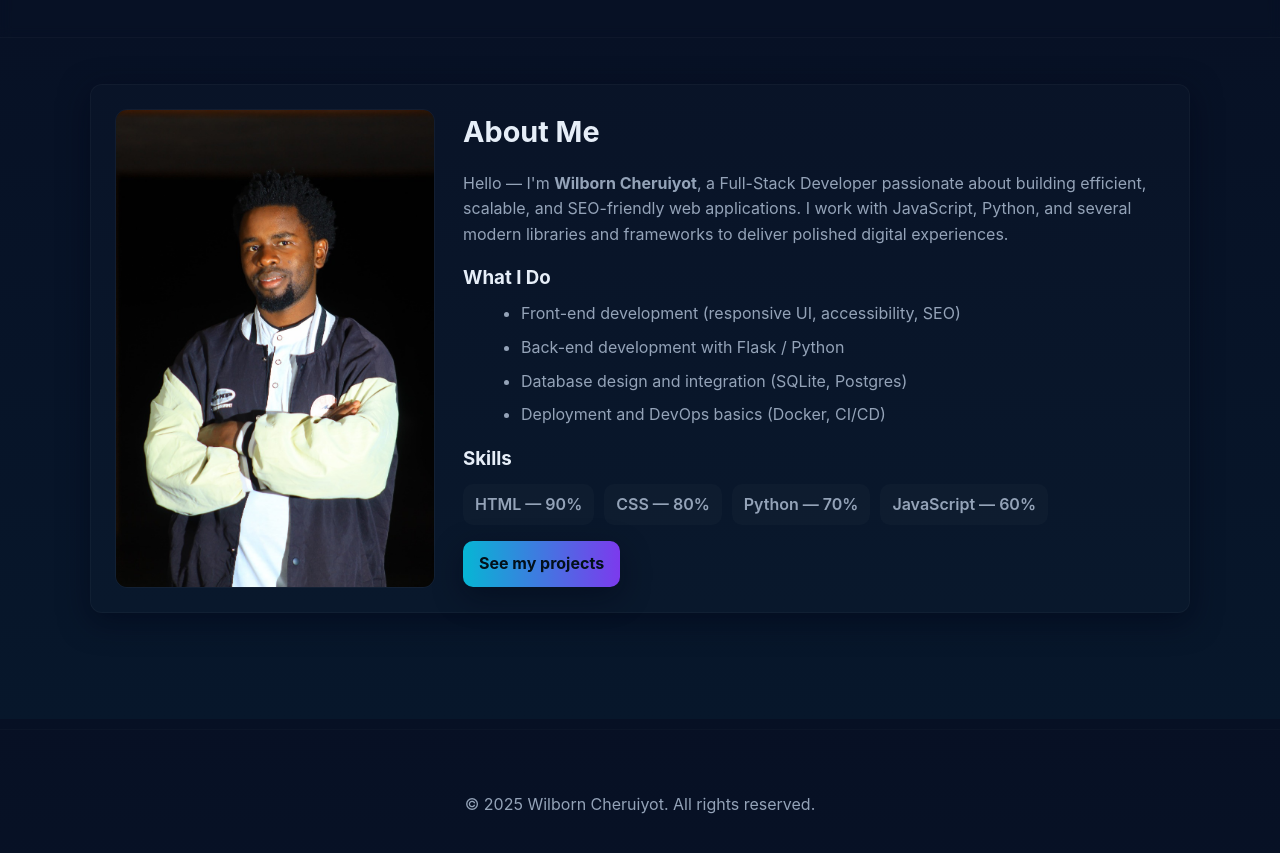
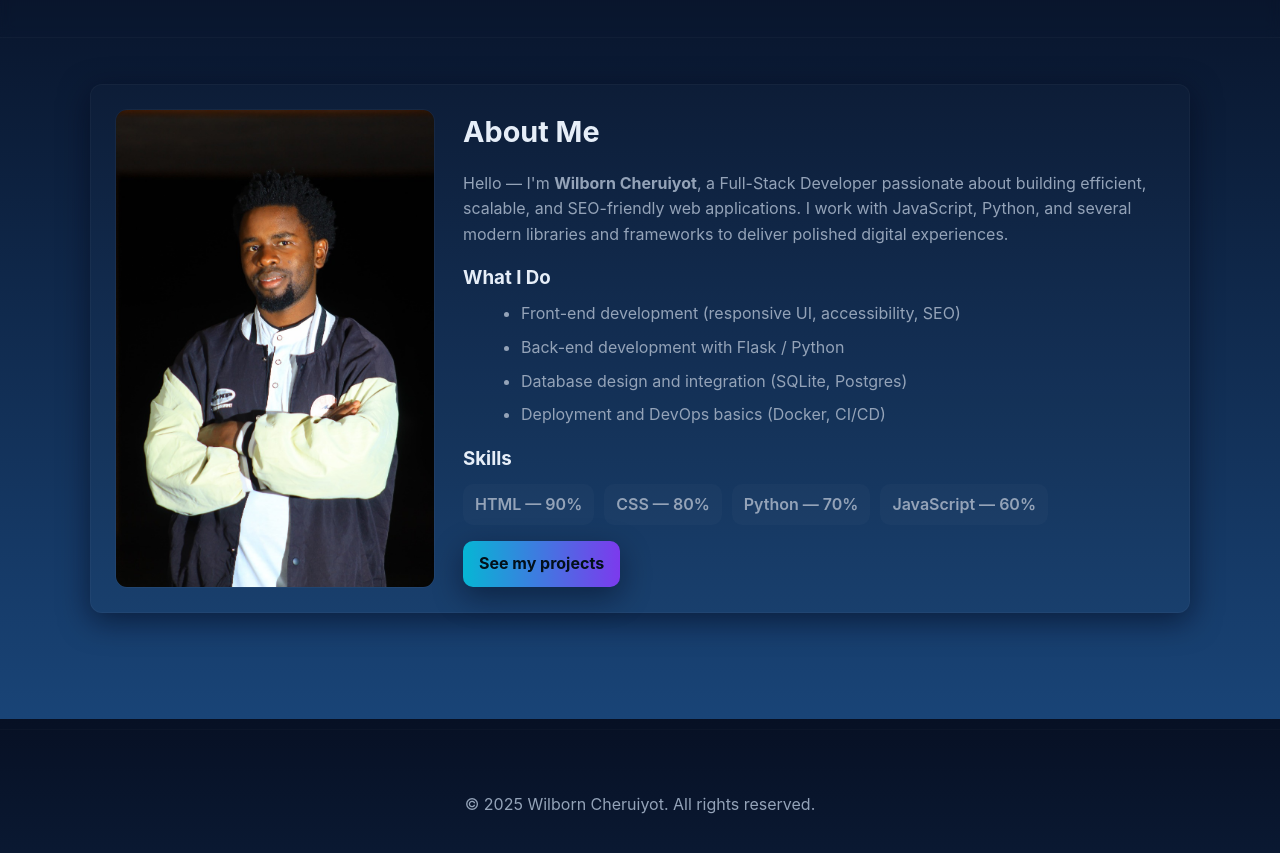
Before and after one commit to Cheruiyotki/staticporfolio, a plain HTML site: page about.html in a window 1280 px wide. Shown: the part 81-934 px from the top of the page. Drawn offline with Linux system fonts and the light colour scheme.

Commit message:
updated changes

```diff
--- a/static/css/projects.css
+++ b/static/css/projects.css
@@ -15,7 +15,7 @@
 /* Base */
 body {
   margin: 0;
-  background: linear-gradient(180deg, var(--bg), #07172b 100%);
+  background: linear-gradient(180deg, var(--bg), #194477 100%);
   color: var(--text);
   line-height: 1.6;
 }
--- a/static/css/stylesabout.css
+++ b/static/css/stylesabout.css
@@ -20,7 +20,7 @@
 html,body{height:100%}
 body{
   margin:0;
-  background: linear-gradient(180deg, var(--bg), #07172b 100%);
+  background: linear-gradient(180deg, var(--bg), #194477 100%);
   color:var(--text);
   -webkit-font-smoothing:antialiased;
   -moz-osx-font-smoothing:grayscale;
```
Also changed, not shown: contact.html (+1 -1 lines).
